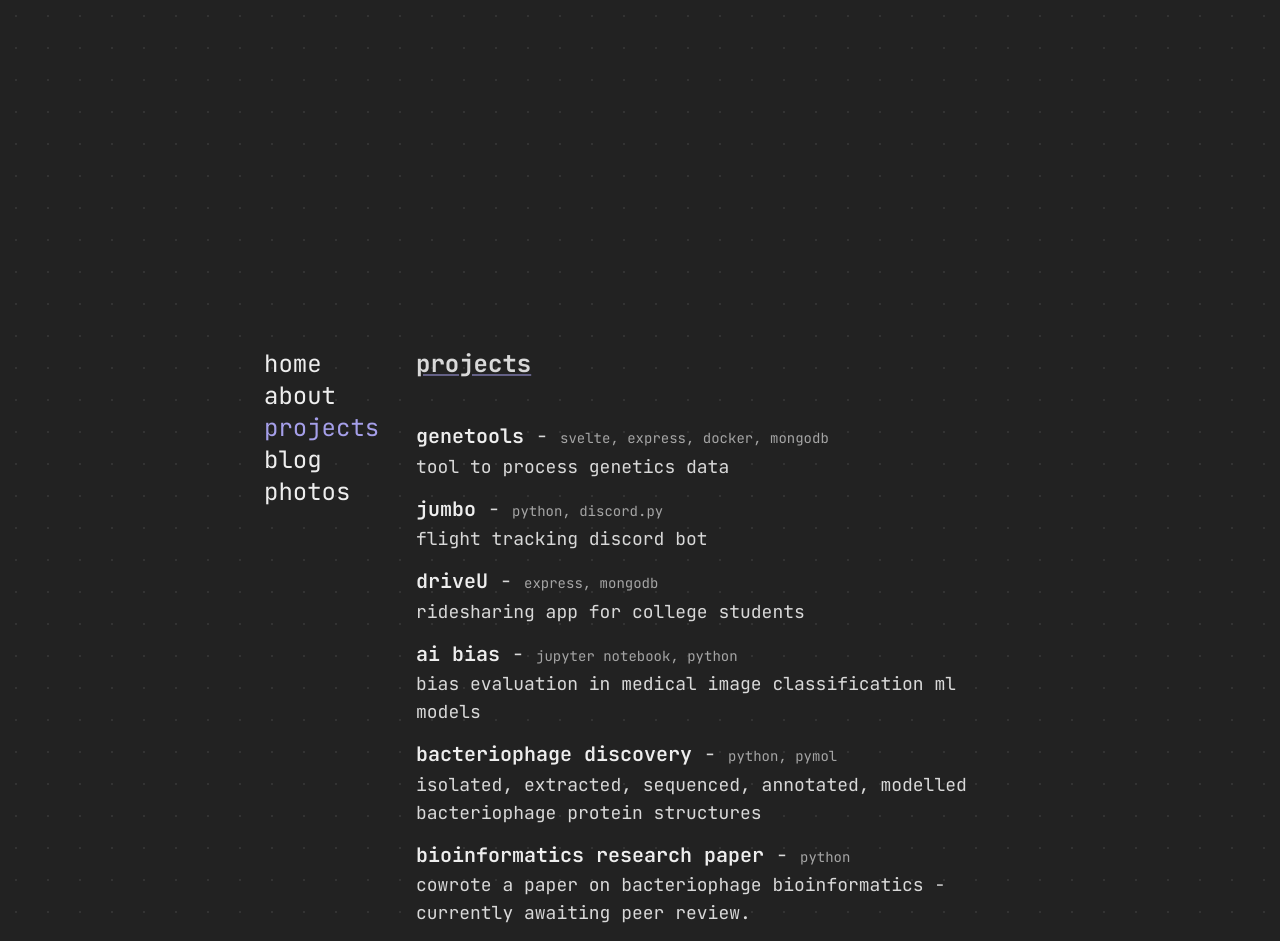
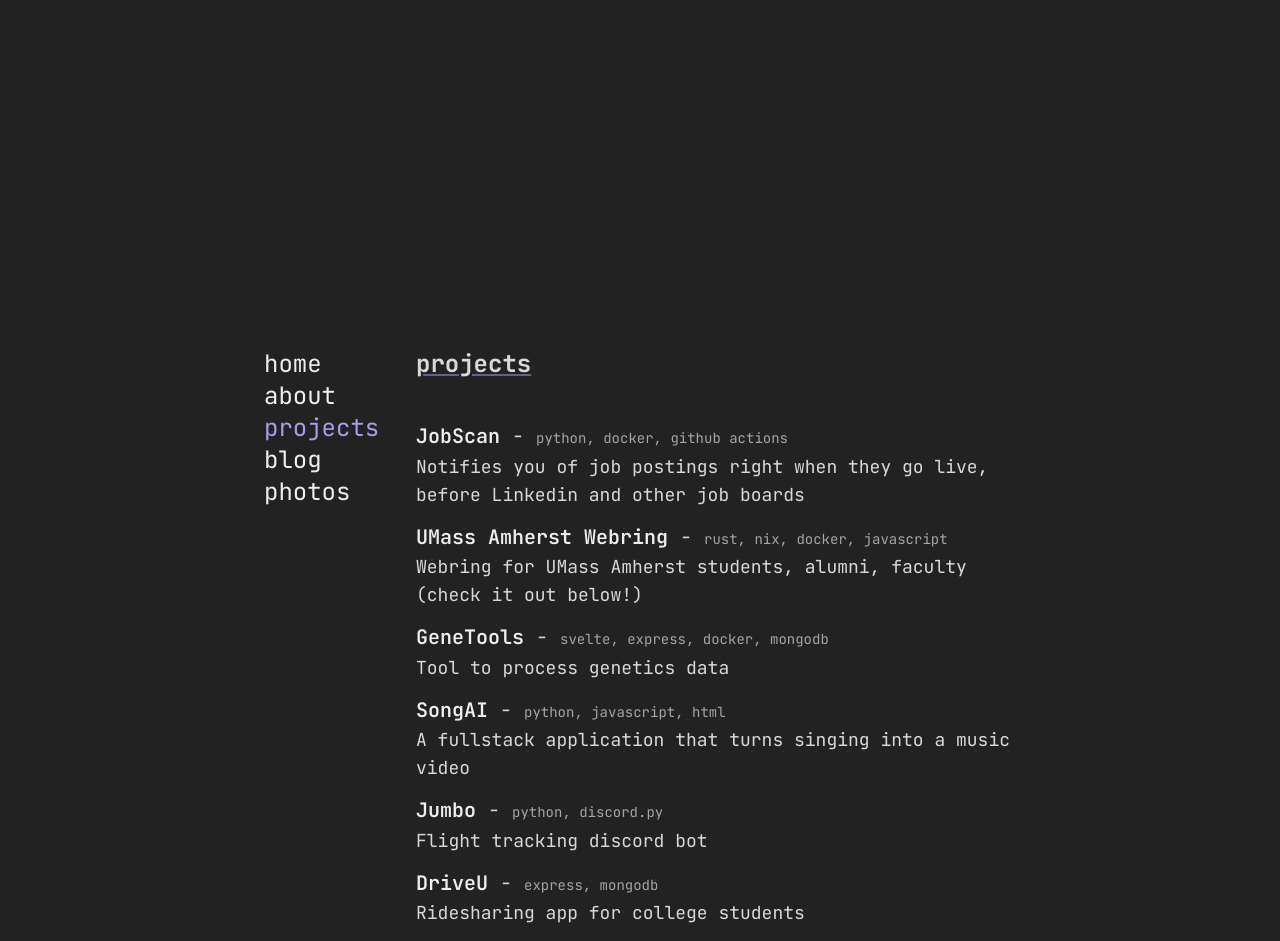
Before and after one commit to adityanaithani/portfolio, a SvelteKit app: page /projects in a window 1280 px wide. Shown: the top 941 px of the page. Built offline with nearby package versions, Linux system fonts and the light colour scheme.

Commit message:
update projects page

```diff
--- a/src/routes/projects/+page.svelte
+++ b/src/routes/projects/+page.svelte
@@ -7,85 +7,95 @@
 
   <div>
     <ul class="my-10">
-      <!-- <li>
-        <span id="title" class=""
-          ><a href="https://github.com/adityanaithani/coderacer">coderacer</a
+      <li>
+        <span id="title"
+          ><a href="https://github.com/adityanaithani/jobscan">JobScan</a></span
+        >
+        -
+        <span id="subtitle">python, docker, github actions</span>
+        <p id="desc">
+          Notifies you of job postings right when they go live, before Linkedin
+          and other job boards
+        </p>
+      </li>
+      <li></li>
+      <li>
+        <span id="title"
+          ><a href="https://github.com/adityanaithani/umaring"
+            >UMass Amherst Webring</a
           ></span
         >
         -
-        <span id="subtitle">typescript, nodeJS, reactJS</span>
-        <p id="desc">programming language typeracer game</p>
+        <span id="subtitle">rust, nix, docker, javascript</span>
+        <p id="desc">
+          Webring for UMass Amherst students, alumni, faculty (check it out
+          below!)
+        </p>
       </li>
       <li>
         <span id="title"
-          ><a href="https://github.com/adityanaithani/themartian-ui">rover-im</a
-          ></span
-        >
-        -
-        <span id="subtitle">javascript</span>
-        <p id="desc">ui recreation from the martian</p>
-      </li> -->
-      <li>
-        <span id="title"
-          ><a href="https://github.com/adityanaithani/genetools">genetools</a
+          ><a href="https://github.com/adityanaithani/genetools">GeneTools</a
           ></span
         >
         -
         <span id="subtitle">svelte, express, docker, mongodb</span>
-        <p id="desc">tool to process genetics data</p>
+        <p id="desc">Tool to process genetics data</p>
       </li>
       <li>
         <span id="title"
-          ><a href="https://github.com/adityanaithani/jumbo-bot">jumbo</a></span
+          ><a href="https://github.com/adityanaithani/SongAI">SongAI</a></span
+        >
+        -
+        <span id="subtitle">python, javascript, html</span>
+        <p id="desc">
+          A fullstack application that turns singing into a music video
+        </p>
+      </li>
+      <li>
+        <span id="title"
+          ><a href="https://github.com/adityanaithani/jumbo-bot">Jumbo</a></span
         >
         -
         <span id="subtitle">python, discord.py</span>
-        <p id="desc">flight tracking discord bot</p>
+        <p id="desc">Flight tracking discord bot</p>
       </li>
       <li>
         <span id="title"
           ><a
             href="https://github.com/umass-cs-326-s23/326-project-repo-team-33"
-            >driveU</a
+            >DriveU</a
           ></span
         >
         -
         <span id="subtitle">express, mongodb</span>
-        <p id="desc">ridesharing app for college students</p>
+        <p id="desc">Ridesharing app for college students</p>
       </li>
       <li>
-        <span id="title"><a href="/projects">ai bias</a></span>
+        <span id="title"><a href="/projects">AI Bias</a></span>
         -
         <span id="subtitle">jupyter notebook, python</span>
         <p id="desc">
-          bias evaluation in medical image classification ml models
+          Bias evaluation in medical image classification ML models
         </p>
       </li>
       <li>
-        <span id="title"><a href="/projects">bacteriophage discovery</a></span>
+        <span id="title"><a href="/projects">Bacteriophage Discovery</a></span>
         -
         <span id="subtitle">python, pymol</span>
         <p id="desc">
-          isolated, extracted, sequenced, annotated, modelled bacteriophage
+          Isolated, extracted, sequenced, annotated, modelled bacteriophage
           protein structures
         </p>
       </li>
       <li>
         <span id="title"
-          ><a href="/projects">bioinformatics research paper</a></span
+          ><a href="https://github.com/adityanaithani/TwitchGameTools"
+            >Twitch Game Tools</a
+          ></span
         >
         -
-        <span id="subtitle">python</span>
-        <p id="desc">
-          cowrote a paper on bacteriophage bioinformatics - currently awaiting
-          peer review.
-        </p>
-      </li>
-      <li>
-        <span id="title"><a href="/projects">twitch game tools</a></span>
-        -
         <span id="subtitle">nodeJS</span>
-        <p id="desc">dev kit for games that can interact with twitch chat</p>
+        <p id="desc">Dev kit for games that can interact with Twitch chat</p>
       </li>
     </ul>
   </div>
```
